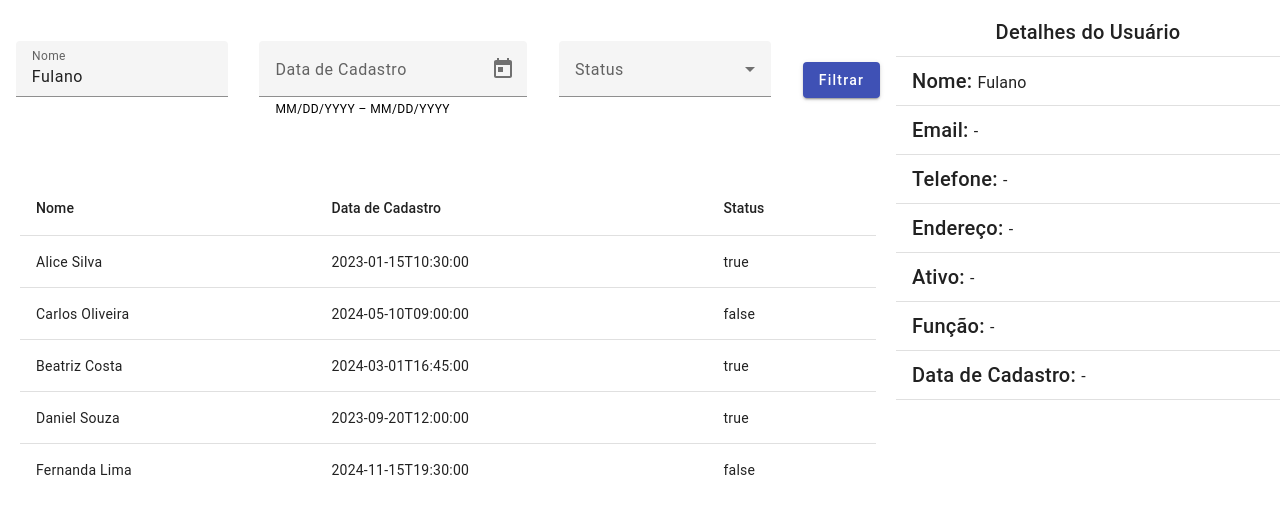
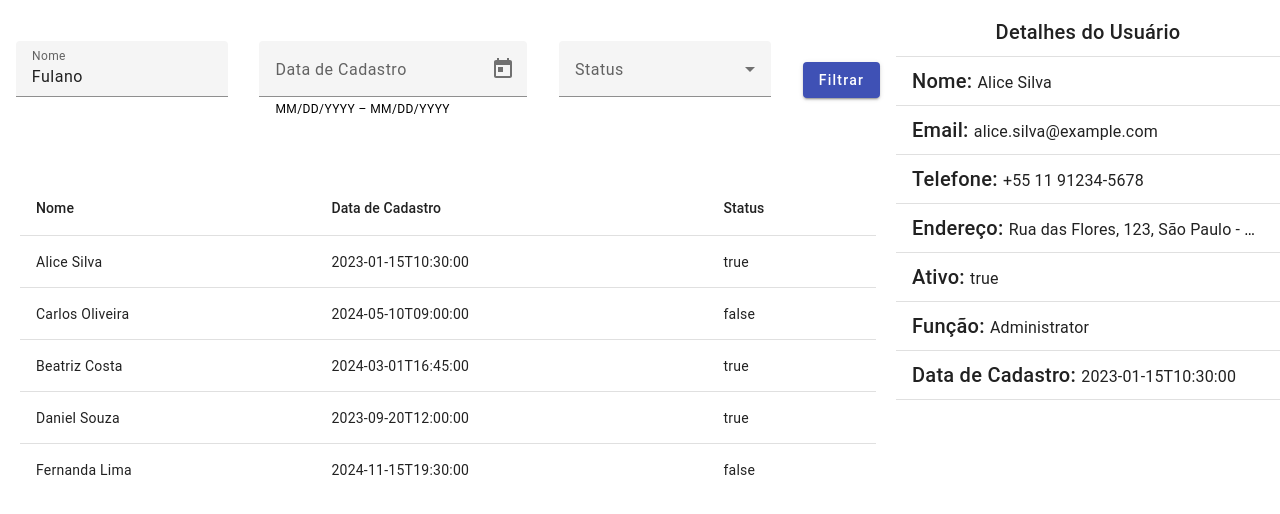
Before and after one commit to leogreal/roadmap-angular, an Angular app in the folder users-filter-project/: page / in a window 1280 px wide. Shown: the top 514 px of the page. Built offline with nearby package versions, Linux system fonts and the light colour scheme.

Commit message:
Pass user data to component

```diff
--- a/users-filter-project/src/app/app.component.html
+++ b/users-filter-project/src/app/app.component.html
@@ -8,6 +8,6 @@
   </div>
 </div>
 <div class="right-container">
-  <app-user-details></app-user-details>
+  <app-user-details [user]="selectedUser"></app-user-details>
 </div>
 </div>
--- a/users-filter-project/src/app/app.component.ts
+++ b/users-filter-project/src/app/app.component.ts
@@ -1,6 +1,8 @@
 import { Component } from '@angular/core';
 import { RouterOutlet } from '@angular/router';
 import { ComponentsModule } from './components/components.module';
+import { IUser } from './interfaces/user/user.interface';
+import { usersList } from './data/users-list';
 
 @Component({
   selector: 'app-root',
@@ -10,4 +12,5 @@ import { ComponentsModule } from './components/components.module';
   styleUrl: './app.component.scss'
 })
 export class AppComponent {
+  selectedUser: IUser = usersList[0];
 }
--- a/users-filter-project/src/app/components/user-details/user-details.component.html
+++ b/users-filter-project/src/app/components/user-details/user-details.component.html
@@ -5,31 +5,31 @@
     </mat-list-item>
     <mat-divider></mat-divider>
     <mat-list-item>
-      <span class="mat-h2">Nome: </span><span class="mat-h3">Fulano</span>
+      <span class="mat-h2">Nome: </span><span class="mat-h3">{{ user.name }}</span>
     </mat-list-item>
     <mat-divider></mat-divider>
     <mat-list-item>
-      <span class="mat-h2">Email: </span><span class="mat-h3">-</span>
+      <span class="mat-h2">Email: </span><span class="mat-h3">{{ user.email }}</span>
     </mat-list-item>
     <mat-divider></mat-divider>
     <mat-list-item>
-      <span class="mat-h2">Telefone: </span><span class="mat-h3">-</span>
+      <span class="mat-h2">Telefone: </span><span class="mat-h3">{{ user.phone }}</span>
     </mat-list-item>
     <mat-divider></mat-divider>
     <mat-list-item>
-      <span class="mat-h2">Endereço: </span><span class="mat-h3">-</span>
+      <span class="mat-h2">Endereço: </span><span class="mat-h3">{{ user.address?.street }}, {{ user.address?.number }}, {{ user.address?.city }} - {{ user.address?.state }}</span>
     </mat-list-item>
     <mat-divider></mat-divider>
     <mat-list-item>
-      <span class="mat-h2">Ativo: </span><span class="mat-h3">-</span>
+      <span class="mat-h2">Ativo: </span><span class="mat-h3">{{ user.active }}</span>
     </mat-list-item>
     <mat-divider></mat-divider>
     <mat-list-item>
-      <span class="mat-h2">Função: </span><span class="mat-h3">-</span>
+      <span class="mat-h2">Função: </span><span class="mat-h3">{{ user.role }}</span>
     </mat-list-item>
     <mat-divider></mat-divider>
     <mat-list-item>
-      <span class="mat-h2">Data de Cadastro: </span><span class="mat-h3">-</span>
+      <span class="mat-h2">Data de Cadastro: </span><span class="mat-h3">{{ user.registrationDate }}</span>
     </mat-list-item>
     <mat-divider></mat-divider>
   </mat-list>
--- a/users-filter-project/src/app/components/user-details/user-details.component.ts
+++ b/users-filter-project/src/app/components/user-details/user-details.component.ts
@@ -1,4 +1,5 @@
-import { Component } from '@angular/core';
+import { Component, Input } from '@angular/core';
+import { IUser } from '../../interfaces/user/user.interface';
 
 @Component({
   selector: 'app-user-details',
@@ -7,5 +8,5 @@ import { Component } from '@angular/core';
   styleUrl: './user-details.component.scss'
 })
 export class UserDetailsComponent {
-
+  @Input({ required: true }) user: IUser = {} as IUser;
 }
```
